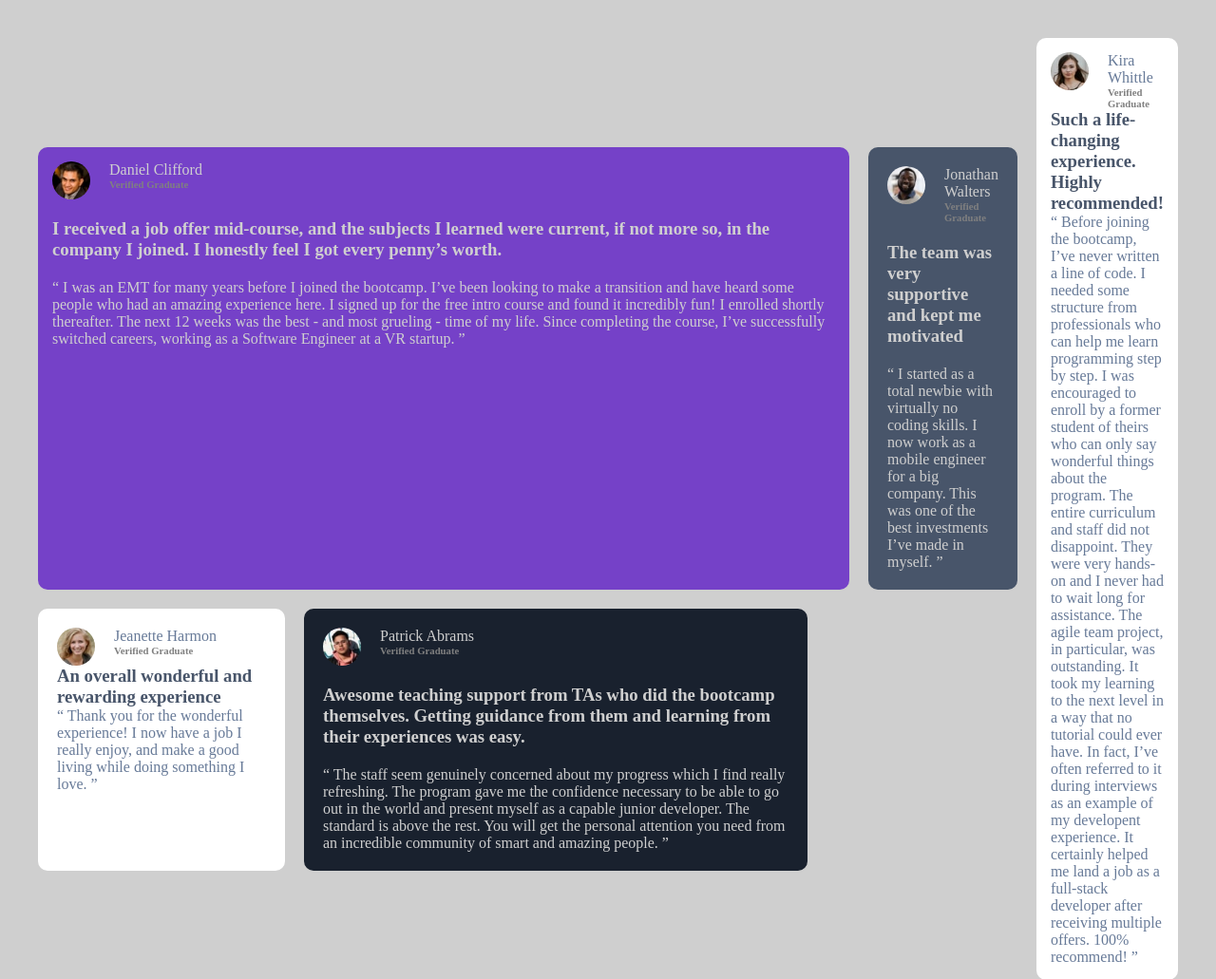
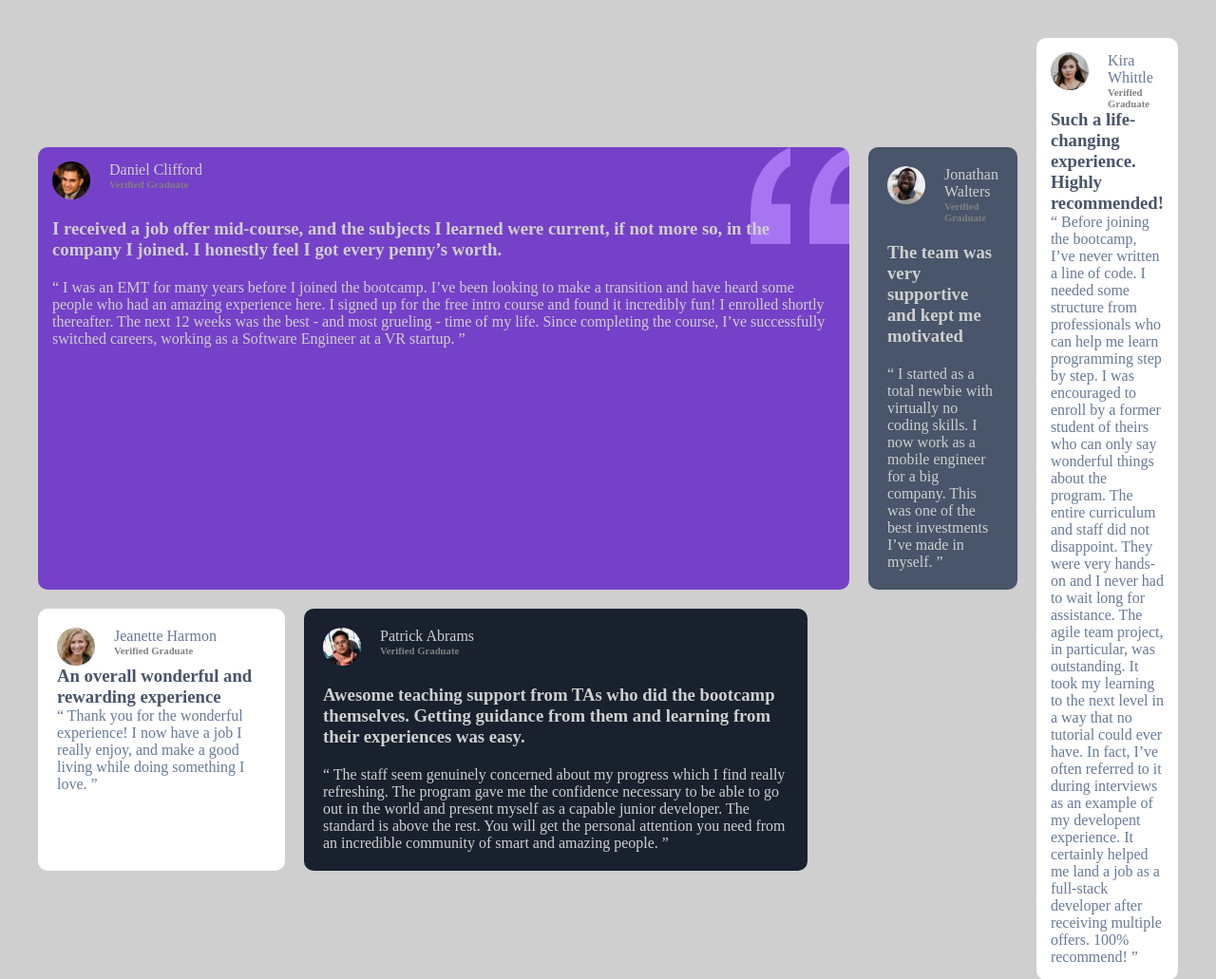
Before and after one commit to thecynic101/testimonials-grid, a plain HTML site: page index.html in a window 1280 px wide. Shown: the whole page at 95% size. Drawn offline with Linux system fonts and the light colour scheme.

Commit message:
bg-image

```diff
--- a/style.css
+++ b/style.css
@@ -55,7 +55,9 @@ background-color: hsl(263, 55%, 52%);
 border-radius: 10px;
 padding: 15px ;
 margin-right: 20px;
-
+background-image: url(images/bg-pattern-quotation.svg);
+background-repeat: no-repeat;
+background-position: top right;
 /* background-image: url(<svg width="104" height="102" xmlns="http://www.w3.org/2000/svg"><path d="M104 102V59.727H84.114c0-5.871.689-11.182 2.068-15.933 1.379-4.75 3.42-9.287 6.125-13.61C95.01 25.86 98.909 22.257 104 19.375V0c-9.758 4.27-17.712 9.874-23.864 16.813-6.151 6.939-10.712 14.545-13.681 22.818C63.485 47.904 62 59.941 62 75.74V102h42zm-62 0V59.727H22.114c0-5.871.689-11.182 2.068-15.933 1.379-4.75 3.42-9.287 6.125-13.61C33.01 25.86 36.909 22.257 42 19.375V0c-9.652 4.27-17.58 9.874-23.784 16.813C12.01 23.752 7.424 31.358 4.455 39.631 1.485 47.904 0 59.941 0 75.74V102h42z" fill="#A775F1" fill-rule="nonzero"/></svg>) left top no-repeat; */
 }
 
```
